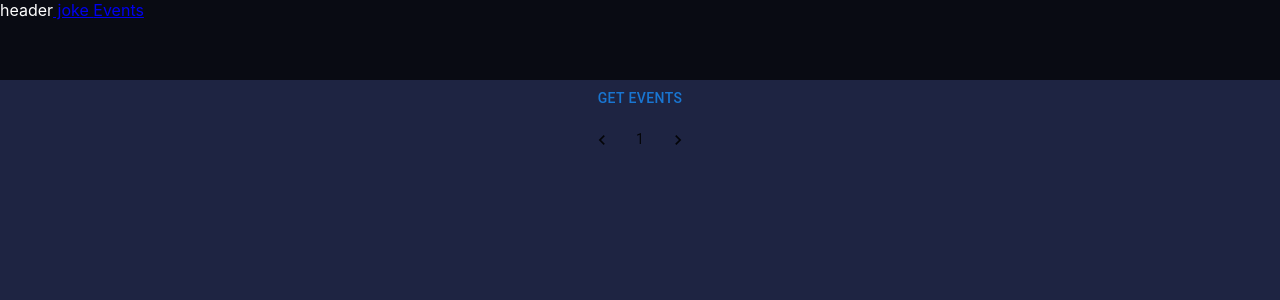
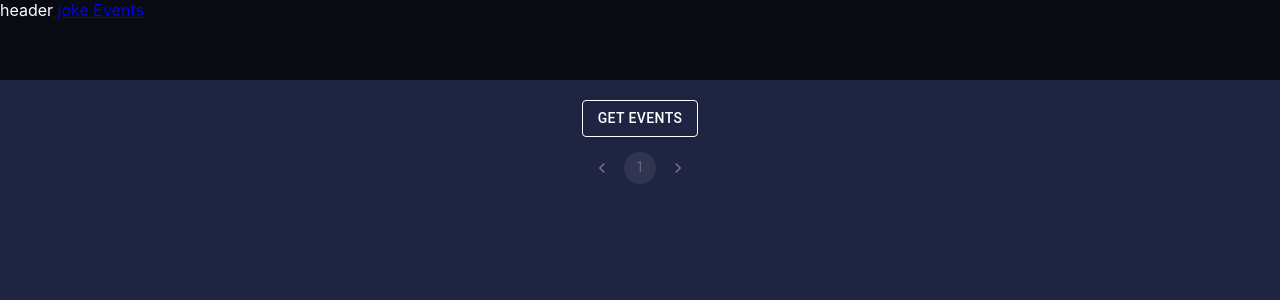
Before and after one commit to LaV0n/relaxer, a React (Create React App) app: page /#/ in a window 1280 px wide. Shown: the top 300 px of the page. Built offline with nearby package versions, Linux system fonts and the light colour scheme.

Commit message:
feat: add dataFormat + styles

```diff
--- a/src/api/events-api.ts
+++ b/src/api/events-api.ts
@@ -2,7 +2,7 @@ import {apiKey, instanceEvent} from "./instance";
 
 export const EventsApi={
     getEvents({page}:FilterDataType){
-        return instanceEvent.get(`?apikey=${apiKey}&locale=pl&page=${page}`)
+        return instanceEvent.get(`?apikey=${apiKey}&locale=pl&page=${page}&size=5`)
     }
 }
 
--- /dev/null
+++ b/src/common/utiles/DataFormat.ts
@@ -0,0 +1,5 @@
+export const DataFormat=(data:string)=>{
+    const months=['Jan','Feb','Mar','Apr','May','Jun','Jul','Aug','Sep','Oct','Nov','Dec']
+    let result=data.split('-').reverse()
+    return `${result[0]} ${months[+result[1]-1]} ${result[2]}`
+}
--- /dev/null
+++ b/src/common/utiles/errorAsString.ts
@@ -0,0 +1 @@
+export const errorAsString = (err: any): string => err.response ? err.response.data.error : 'Unexpected error'
--- a/src/features/Events/EventShort/EventShort.module.css
+++ b/src/features/Events/EventShort/EventShort.module.css
@@ -14,6 +14,7 @@
 img {
     height: 90%;
     margin: 5px;
+    border-radius: 10px;
 }
 
 .description {
@@ -31,6 +32,6 @@ img {
     padding-right: 10px;
 }
 
-.paginator{
-    background-color: white;
+.city{
+    opacity: 0.5;
 }
--- a/src/features/Events/EventShort/EventShort.tsx
+++ b/src/features/Events/EventShort/EventShort.tsx
@@ -1,6 +1,7 @@
 import React from 'react';
 import styles from './EventShort.module.css'
 import {EventDataType} from "../EventsReducer";
+import {DataFormat} from "../../../common/utiles/DataFormat";
 
 export const EventShort = ({name,images,dates,_embedded}: EventDataType) => {
     return (
@@ -8,10 +9,11 @@ export const EventShort = ({name,images,dates,_embedded}: EventDataType) => {
             <img src={images[0].url} alt="0"/>
             <div className={styles.description}>
                 <div>{name}</div>
-                <div>{dates.start.localDate}</div>
-                <div>{_embedded.venues[0].city.name}</div>
+                <div>{DataFormat(dates.start.localDate)}</div>
+                <div className={styles.city}>{_embedded.venues[0].city.name}</div>
             </div>
-            <div className={styles.status} style={dates.status.code==='onsale'?{color:'green'}:{color:'red'}}>
+            <div className={styles.status}
+                 style={dates.status.code==='onsale'?{color:'green'}:{color:'red'}}>
                 {dates.status.code}
             </div>
         </div>
--- a/src/features/Events/Events.module.css
+++ b/src/features/Events/Events.module.css
@@ -5,6 +5,10 @@
     flex-direction: column;
     justify-content: flex-start;
     align-items: center;
-    gap: 7px;
+    gap: 15px;
     background-color: var(--mainColor);
 }
+.paginator{
+    margin-bottom: 20px;
+    filter: invert(1);
+}
--- a/src/features/Events/Events.tsx
+++ b/src/features/Events/Events.tsx
@@ -21,15 +21,24 @@ export const Events = () => {
 
     return (
         <div className={styles.container}>
-            <Button onClick={getEventsHandler}> get events</Button>
+            <Button onClick={getEventsHandler}
+                    variant="outlined"
+                    color="inherit"
+                    style={{marginTop:20,color:'white'}}
+            >
+                get events
+            </Button>
             {events.map(e =>
                 <EventShort key={e.id} {...e}/>
             )}
-            <Pagination count={totalPages}
-                        page={page!+1}
-                        onChange={handleChange}
-                        color={'primary'}
-                       />
+                <Pagination count={totalPages}
+                            page={page?page+1:1}
+                            onChange={handleChange}
+                            variant="text"
+                            color={'primary'}
+                            disabled={!totalPages}
+                            className={styles.paginator}
+                />
         </div>
     );
 };
```
